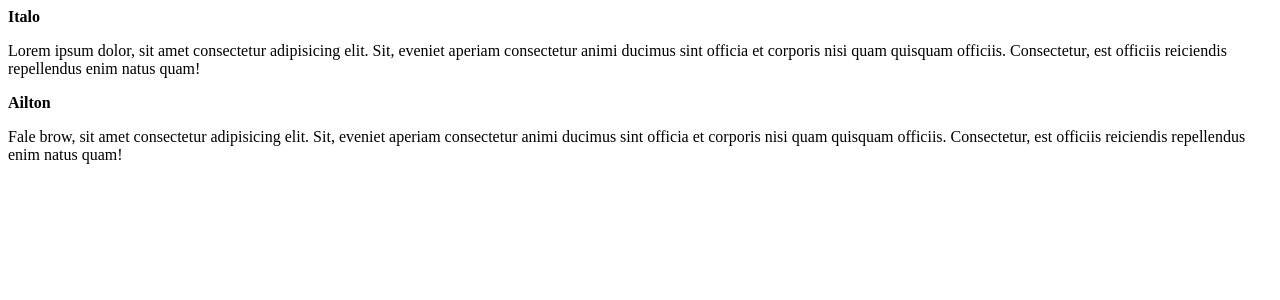
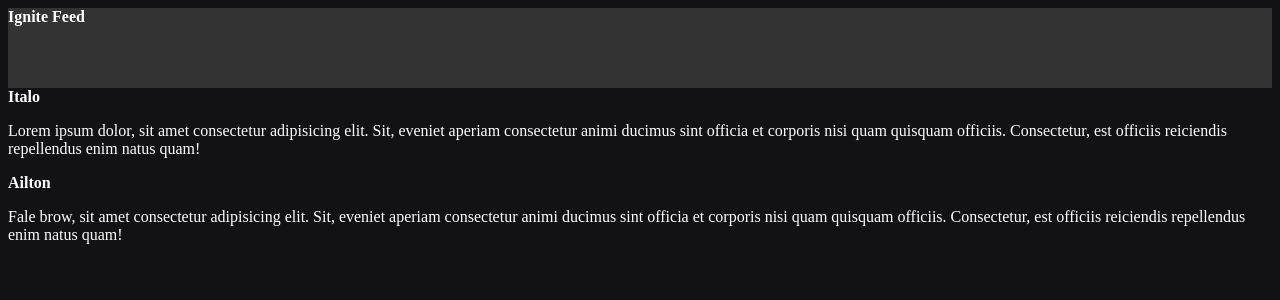
Before and after one commit to itl7git/01-fundamentos-reactjs, a React (Vite) app: page / in a window 1280 px wide. Shown: the top 300 px of the page. Built offline with nearby package versions, Linux system fonts and the light colour scheme.

Commit message:
Cssmodules: Implementando no projeto

```diff
--- a/src/App.jsx
+++ b/src/App.jsx
@@ -1,9 +1,14 @@
 import { Post } from './Post';
+import { Header } from './components/Header';
+
+import './styles.css';
 
 export function App() {
 
   return (
     <div>
+      <Header />
+
       <Post
         author="Italo"
         content="Lorem ipsum dolor, sit amet consectetur adipisicing elit. Sit, eveniet aperiam consectetur animi ducimus sint officia et corporis nisi quam quisquam officiis. Consectetur, est officiis reiciendis repellendus enim natus quam!"
--- /dev/null
+++ b/src/components/Header.jsx
@@ -0,0 +1,9 @@
+import styles from './Header.module.css';
+
+export function Header() {
+    return (
+        <header className={styles.header}>
+            <strong >Ignite Feed</strong>
+        </header>
+    );
+}
--- /dev/null
+++ b/src/components/Header.module.css
@@ -0,0 +1,4 @@
+.header {
+    background: #333;
+    height: 80px;
+}
--- /dev/null
+++ b/src/styles.css
@@ -0,0 +1,4 @@
+body {
+    background: #121214;
+    color: #fff;
+}
```
